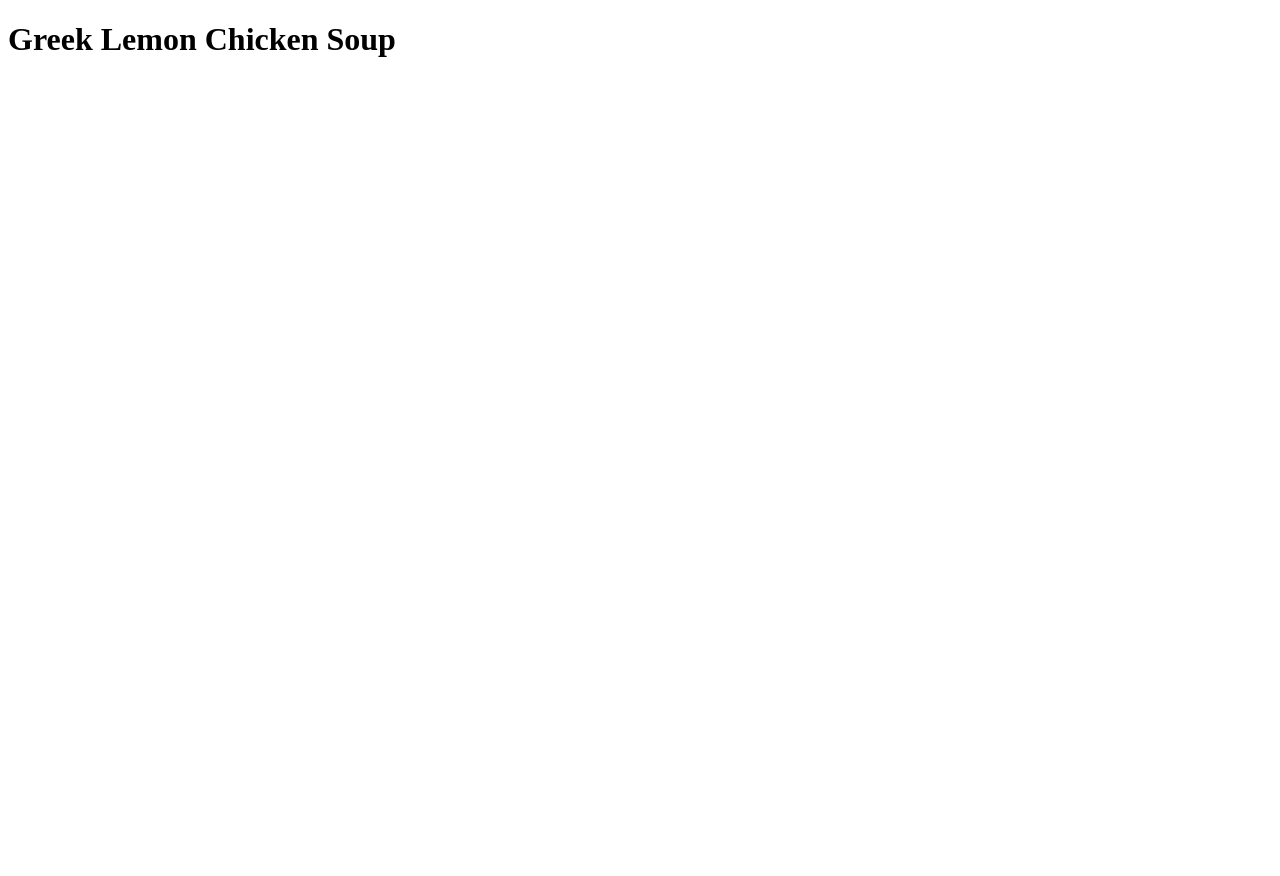
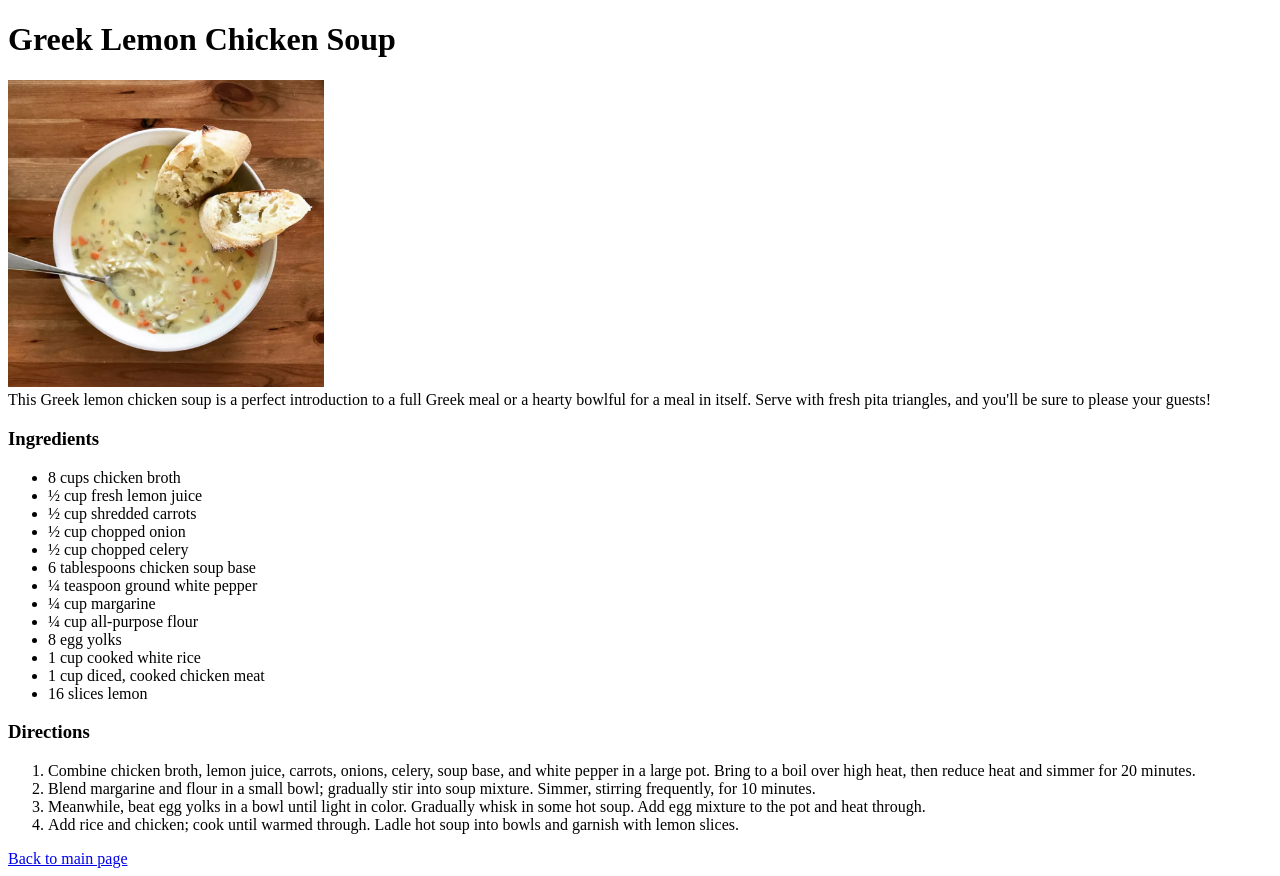
Before and after one commit to klod95/odin-recipes, a plain HTML site: page chicken_soup/chicken_soup.html in a window 1280 px wide. Before the commit the page ends 800 px from the top, so only its background shows below. Drawn offline with Linux system fonts and the light colour scheme.

Commit message:
Cetered index.html and clickable pics. added chicken soup

```diff
--- a/chicken_soup/chicken_soup.html
+++ b/chicken_soup/chicken_soup.html
@@ -8,5 +8,33 @@
 </head>
 <body>
     <h1>Greek Lemon Chicken Soup</h1>
+        <p><img src="./chicken_soup.png" alt="Chicken soup" height="25%" width="25%"><br>This Greek lemon chicken soup is a perfect introduction to a full Greek meal or a hearty bowlful for a meal in itself. Serve with fresh pita triangles, and you'll be sure to please your guests!</p>
+    <h3>Ingredients</h3>
+        <ul>
+            <li>8 cups chicken broth</li>
+            <li>½ cup fresh lemon juice</li>
+            <li>½ cup shredded carrots</li>
+            <li>½ cup chopped onion</li>
+            <li>½ cup chopped celery</li>
+            <li>6 tablespoons chicken soup base</li>
+            <li>¼ teaspoon ground white pepper</li>
+            <li>¼ cup margarine</li>
+            <li>¼ cup all-purpose flour</li>
+            <li>8 egg yolks</li>
+            <li>1 cup cooked white rice</li>
+            <li>1 cup diced, cooked chicken meat</li>
+            <li>16 slices lemon</li>
+        </ul>
+    <h3>Directions</h3>
+        <ol>
+            <li>Combine chicken broth, lemon juice, carrots, onions, celery, soup base, and white pepper in a large pot. Bring to a boil over high heat, then reduce heat and simmer for 20 minutes.</li>
+            <li>Blend margarine and flour in a small bowl; gradually stir into soup mixture. Simmer, stirring frequently, for 10 minutes.</li>
+            <li>Meanwhile, beat egg yolks in a bowl until light in color. Gradually whisk in some hot soup. Add egg mixture to the pot and heat through.</li>
+            <li>Add rice and chicken; cook until warmed through. Ladle hot soup into bowls and garnish with lemon slices.</li>
+        </ol>
+
+    <a href="../index.html">Back to main page</a>
+
+
 </body>
 </html>
```
Also changed, not shown: index.html (+11 -10 lines).
